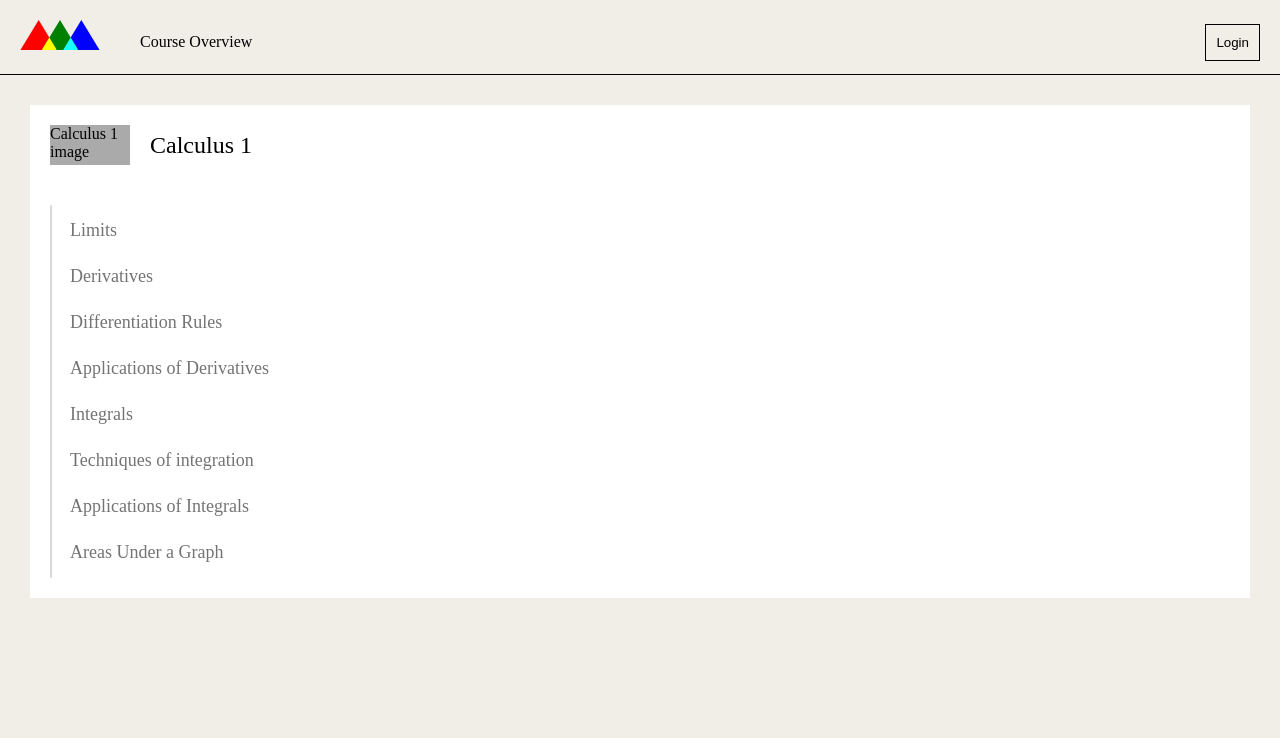
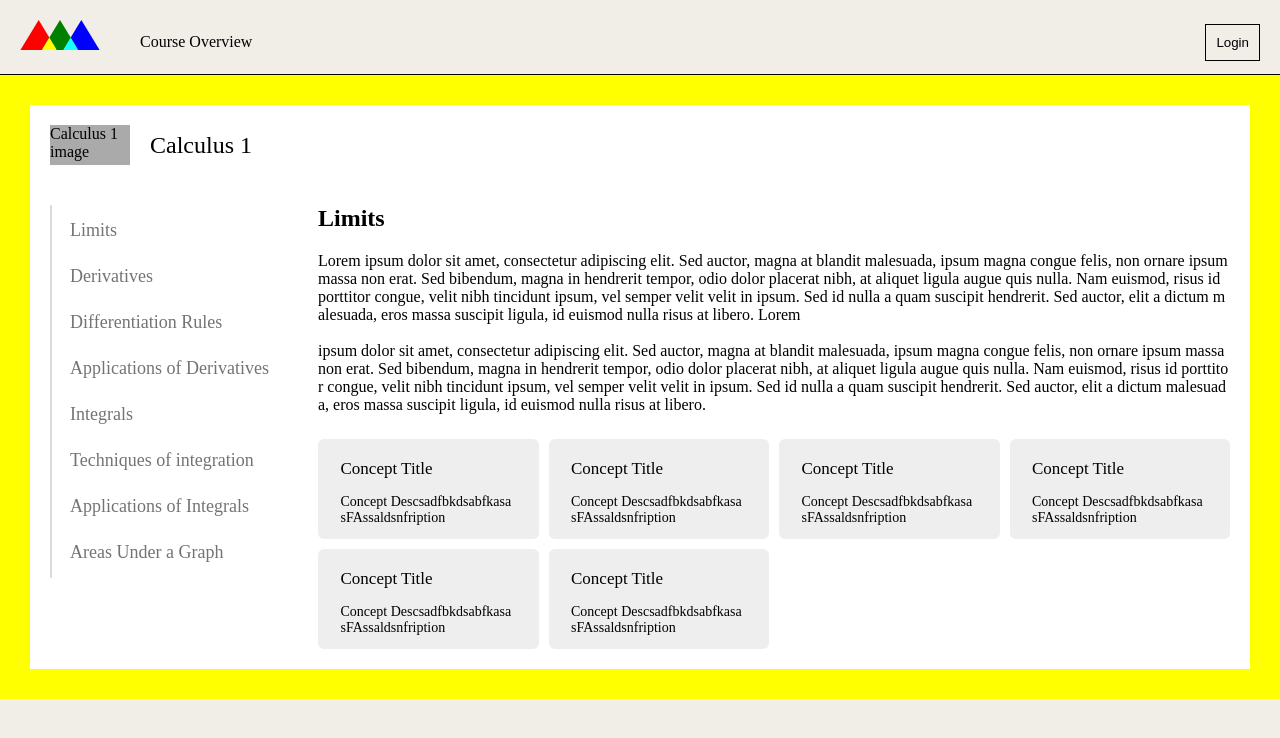
Before and after one commit to DanielKuznetsov/Personalized-Learning-Platform, a React (Create React App) app in the folder e-learning/: page / in a window 1280 px wide. Shown: the top 738 px of the page. Built offline with nearby package versions, Linux system fonts and the light colour scheme.

Commit message:
Add OverviewCard and SubjectOverview with their styles

```diff
--- a/e-learning/src/App.js
+++ b/e-learning/src/App.js
@@ -1,5 +1,6 @@
 import Navbar from "./Navbar";
 import SubjectOverview from "./SubjectOverview";
+import "./styles/App.scss"
 
 function App() {
   return (
--- /dev/null
+++ b/e-learning/src/OverviewCard.js
@@ -0,0 +1,13 @@
+import React from "react";
+import "./styles/OverviewCard.scss";
+
+function OverviewCard() {
+  return (
+    <div className="OverviewCard">
+      <p className="OverviewCard-title">Concept Title</p>
+      <p className="OverviewCard-description">Concept DescsadfbkdsabfkasasFAssaldsnfription</p>
+    </div>
+  );
+}
+
+export default OverviewCard;
--- a/e-learning/src/SubjectOverview.js
+++ b/e-learning/src/SubjectOverview.js
@@ -1,4 +1,4 @@
-import React from "react";
+import OverviewCard from "./OverviewCard";
 import "./styles/SubjectOverview.scss";
 
 function SubjectOverview() {
@@ -24,7 +24,37 @@ function SubjectOverview() {
               <li className="main-sidebar-item">Areas Under a Graph</li>
             </ul>
           </div>
-          <div className="main-concepts"></div>
+          <div className="main-context">
+            <p className="subtitle-name">Limits</p>
+            <p className="context">
+              Lorem ipsum dolor sit amet, consectetur adipiscing elit. Sed
+              auctor, magna at blandit malesuada, ipsum magna congue felis, non
+              ornare ipsum massa non erat. Sed bibendum, magna in hendrerit
+              tempor, odio dolor placerat nibh, at aliquet ligula augue quis
+              nulla. Nam euismod, risus id porttitor congue, velit nibh
+              tincidunt ipsum, vel semper velit velit in ipsum. Sed id nulla a
+              quam suscipit hendrerit. Sed auctor, elit a dictum malesuada, eros
+              massa suscipit ligula, id euismod nulla risus at libero. Lorem
+              <br />
+              <br />
+              ipsum dolor sit amet, consectetur adipiscing elit. Sed auctor,
+              magna at blandit malesuada, ipsum magna congue felis, non ornare
+              ipsum massa non erat. Sed bibendum, magna in hendrerit tempor,
+              odio dolor placerat nibh, at aliquet ligula augue quis nulla. Nam
+              euismod, risus id porttitor congue, velit nibh tincidunt ipsum,
+              vel semper velit velit in ipsum. Sed id nulla a quam suscipit
+              hendrerit. Sed auctor, elit a dictum malesuada, eros massa
+              suscipit ligula, id euismod nulla risus at libero.
+            </p>
+            <div className="main-cards">
+              <OverviewCard />
+              <OverviewCard />
+              <OverviewCard />
+              <OverviewCard />
+              <OverviewCard />
+              <OverviewCard />
+            </div>
+          </div>
         </div>
       </div>
     </div>
--- /dev/null
+++ b/e-learning/src/styles/OverviewCard.scss
@@ -0,0 +1,16 @@
+.OverviewCard {
+  background-color: #eee;
+  border-radius: 0.6rem;
+  padding: 2rem 2.25rem;
+  height: 10rem;
+
+  &-title {
+    margin-bottom: 1.5rem;
+    font-size: 1.7rem;
+  }
+
+  &-description {
+    font-size: 1.4rem;
+    word-break: break-all;
+  }
+}
--- a/e-learning/src/styles/SubjectOverview.scss
+++ b/e-learning/src/styles/SubjectOverview.scss
@@ -1,5 +1,7 @@
 .SubjectOverview {
   padding: 3rem;
+  background-color: yellow;
+
   &-wrapper {
     padding: 2rem;
     background-color: #fff;
@@ -24,7 +26,11 @@
     }
 
     .main {
+      display: flex;
+      gap: 4rem;
+
       &-sidebar {
+        flex: 1;
         &-list {
           padding: 1rem 0 1rem 2rem;
           list-style: none;
@@ -79,6 +85,27 @@
           }
         }
       }
+
+      &-context {
+        flex: 4;
+
+        .subtitle-name {
+           font-size: 2.4rem;
+           font-weight: 600;
+           margin-bottom: 2rem;
+        }
+
+        .context {
+          word-break: break-all;
+          margin-bottom: 2.5rem;
+        }
+      }
+
+      &-cards {
+        display: grid;
+        grid-template-columns: repeat(4, auto);
+        gap: 1rem;
+      }
     }
   }
 }
--- a/e-learning/src/styles/index.scss
+++ b/e-learning/src/styles/index.scss
@@ -12,7 +12,5 @@ html {
 
 body {
   font-size: 1.6rem;
-  width: 100%;
-  height: 100%;
   background-color: #f1ede7;
 }
```
